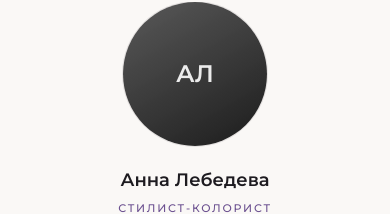
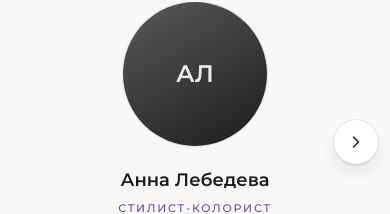
Before and after one commit to shataev13/salon-site, a Next.js app: page / in a window 390 px wide. Shown: the part 3348-3562 px from the top of the page. Built offline with nearby package versions, Linux system fonts and the light colour scheme; a web font is replaced by a local one.

Commit message:
feat(team): show carousel arrows on mobile too

```diff
--- a/components/Team.tsx
+++ b/components/Team.tsx
@@ -89,7 +89,7 @@ export default function Team() {
   };
 
   const arrowClass =
-    "absolute top-1/2 z-10 hidden size-11 -translate-y-1/2 place-items-center rounded-full bg-background/90 text-ink-deep shadow-lg shadow-ink-deep/10 ring-1 ring-ink-deep/10 backdrop-blur transition hover:text-accent focus-visible:outline-none focus-visible:ring-2 focus-visible:ring-accent focus-visible:ring-offset-2 focus-visible:ring-offset-surface-warm disabled:pointer-events-none disabled:opacity-0 sm:grid";
+    "absolute top-1/2 z-10 grid size-11 -translate-y-1/2 place-items-center rounded-full bg-background/90 text-ink-deep shadow-lg shadow-ink-deep/10 ring-1 ring-ink-deep/10 backdrop-blur transition hover:text-accent focus-visible:outline-none focus-visible:ring-2 focus-visible:ring-accent focus-visible:ring-offset-2 focus-visible:ring-offset-surface-warm disabled:pointer-events-none disabled:opacity-0";
 
   return (
     <section
```
